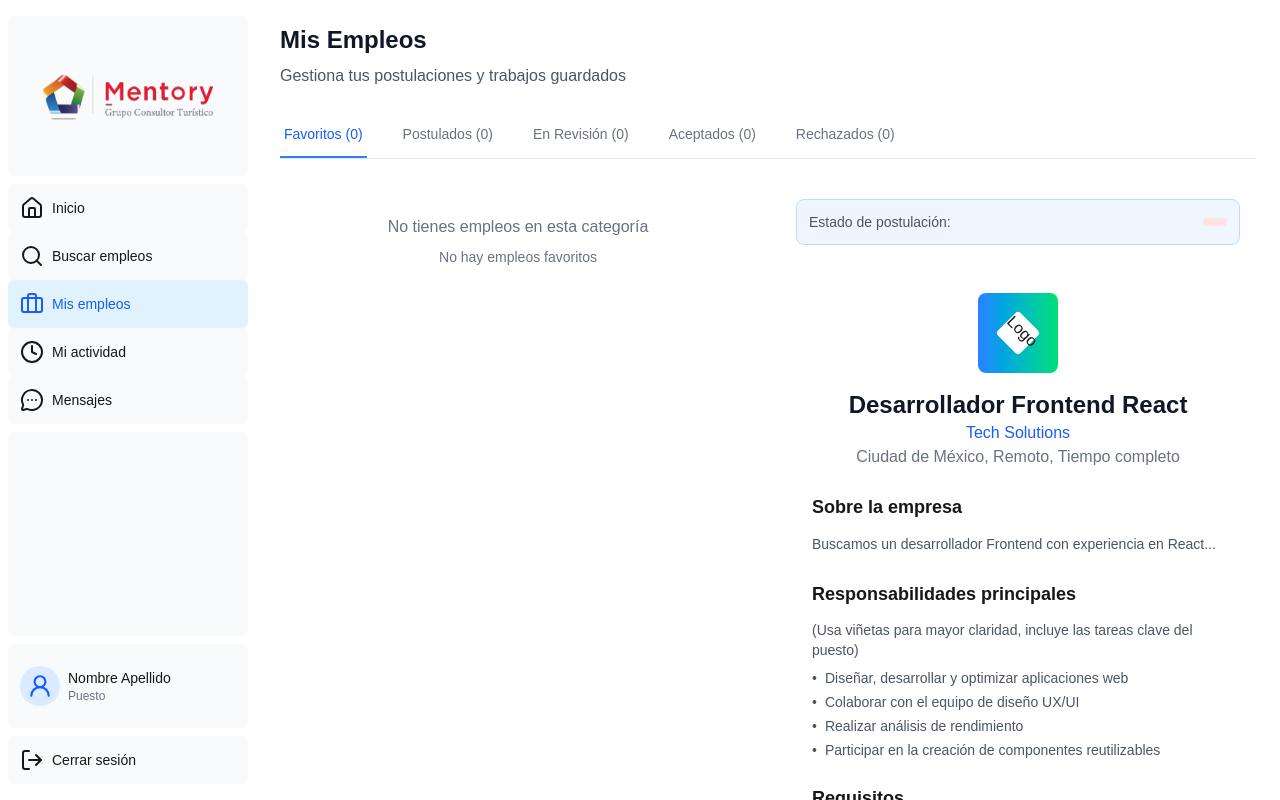
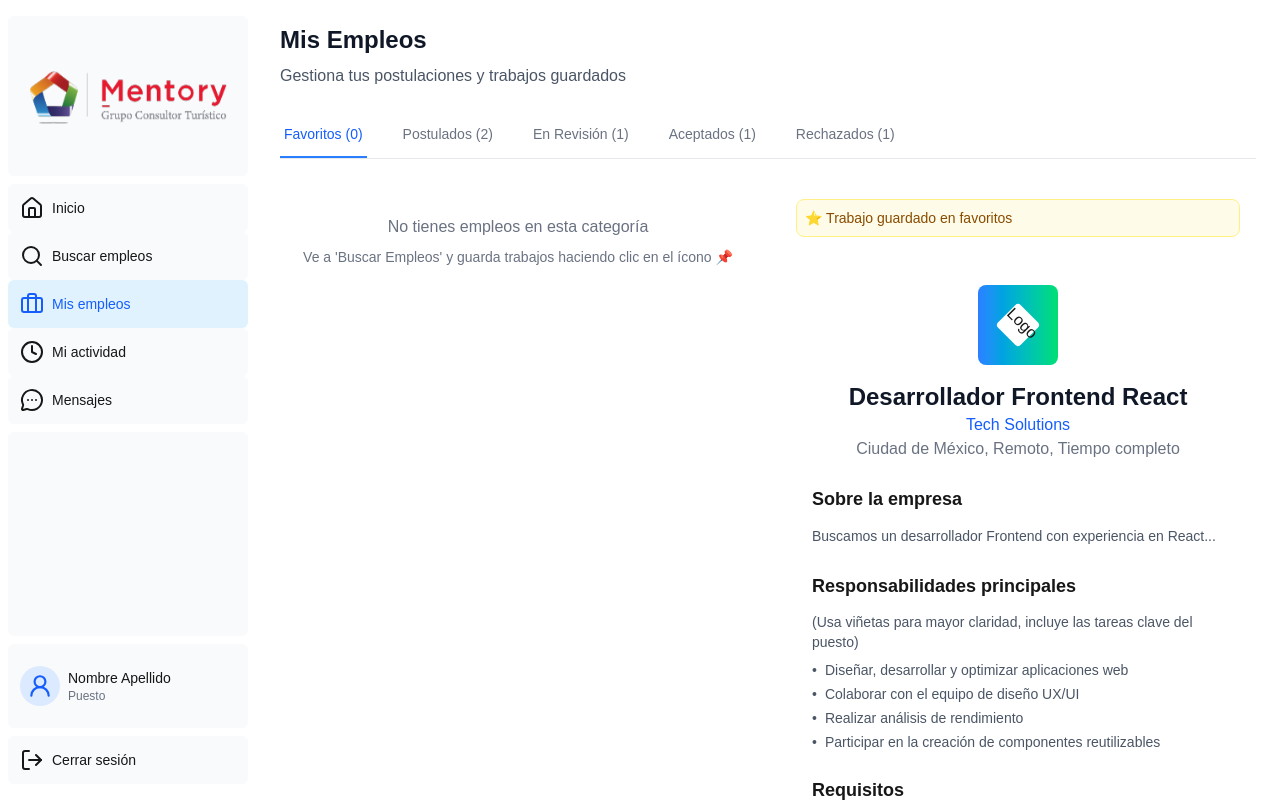
Before and after one commit to oscarquijanocruz/portal-empleo-frontend, a Next.js app: page /dashboard/candidato/mis-empleos in a window 1280 px wide. Built offline with nearby package versions, Linux system fonts and the light colour scheme.

Commit message:
cambios a estados postulaciones
se hizo un hook useJobApplication para manejar el estado de postulaciones

```diff
--- a/src/app/components/dashboard/JobCard.jsx
+++ b/src/app/components/dashboard/JobCard.jsx
@@ -43,7 +43,7 @@ export default function JobCard({
                 >
                   <div className="flex items-start justify-between">
                     <div className="flex items-center space-x-3 w-full">
-                      <div className="w-20 h-20 bg-gradient-to-r from-blue-500 to-green-400 rounded-lg flex items-center justify-center">
+                      <div className="w-24 h-24 bg-gradient-to-r from-blue-500 to-green-400 rounded-lg flex items-center justify-center">
                         <div className="w-6 h-6 bg-white rounded transform rotate-45"></div>
                       </div>
                       <div className='flex-1 flex-col'>
--- a/src/app/components/dashboard/JobDetail.jsx
+++ b/src/app/components/dashboard/JobDetail.jsx
@@ -15,7 +15,7 @@ export default function JobDetail({ job }) {
     }
 
     return(
-        <div className='p-4'>
+        <div className='p-4 sticky top-0'>
           <div className='space-y-4 overflow-hidden overflow-y-auto'>
               {/* Header */}
               <div className="justify-between mb-6">
--- a/src/app/components/dashboard/MessageDetail.jsx
+++ b/src/app/components/dashboard/MessageDetail.jsx
@@ -134,10 +134,6 @@ export default function MessageDetail({ message }) {
                             <Reply size={16} />
                             <span>Responder</span>
                         </button>
-                        <button className="flex items-center space-x-2 px-3 py-2 text-sm text-gray-600 hover:bg-gray-100 rounded">
-                            <Archive size={16} />
-                            <span>Archivar</span>
-                        </button>
                         <button className="flex items-center space-x-2 px-3 py-2 text-sm text-red-600 hover:bg-red-50 rounded">
                             <Trash2 size={16} />
                             <span>Eliminar</span>
--- a/src/app/components/dashboard/SideBar.jsx
+++ b/src/app/components/dashboard/SideBar.jsx
@@ -9,7 +9,7 @@ export default function SideBar() {
   return (
     <div className="flex h-full flex-col px-3 py-4 md:px-2">
       <Link
-        className="mb-2 flex h-20 items-center justify-center rounded-md bg-gray-50 p-4 md:h-40"
+        className="mb-2 flex h-20 items-center justify-center rounded-md bg-gray-50 md:h-40"
         href="/"
       >
         <div className="w-full text-black md:w-full">
@@ -36,10 +36,13 @@ export default function SideBar() {
             <p className="text-xs text-gray-500">Puesto</p>
           </div>
         </Link>
-        <button className="flex h-[48px] w-full grow items-center justify-center gap-2 rounded-md bg-gray-50 p-3 text-sm font-medium hover:bg-red-100 hover:text-red-600 md:flex-none md:justify-start md:p-2 md:px-3">
-            <LogOut className="w-6" />
-            <p className="hidden md:block">Cerrar sesión</p>
-        </button>
+        <Link
+          href="/auth/login"
+          className="flex h-[48px] w-full grow items-center justify-center gap-2 rounded-md bg-gray-50 p-3 text-sm font-medium hover:bg-red-100 hover:text-red-600 md:flex-none md:justify-start md:p-2 md:px-3"
+        >
+              <LogOut className="w-6" />
+              <p className="hidden md:block">Cerrar sesión</p>
+        </Link>
       </div>
     </div>
   );
--- a/src/app/dashboard/candidato/buscar-empleos/search-filters.jsx
+++ b/src/app/dashboard/candidato/buscar-empleos/search-filters.jsx
@@ -87,7 +87,7 @@ export default function SearchFilters({
         <select
           value={localFilters.modalidad}
           onChange={(e) => handleFilterChange('modalidad', e.target.value)}
-          className="bg-blue-950 text-white px-4 py-2 rounded-md hover:bg-blue-800 transition-colors"
+          className="bg-blue-950 text-white px-4 py-2 rounded-md hover:bg-blue-500 transition-colors"
         >
           <option value="">Modalidad</option>
           <option value="Remoto">Remoto</option>
@@ -98,7 +98,7 @@ export default function SearchFilters({
         <select
           value={localFilters.sueldo}
           onChange={(e) => handleFilterChange('sueldo', e.target.value)}
-          className="bg-blue-950 text-white px-4 py-2 rounded-md hover:bg-blue-800 transition-colors"
+          className="bg-blue-950 text-white px-4 py-2 rounded-md hover:bg-blue-500 transition-colors"
         >
           <option value="">Sueldo</option>
           <option value="15000">$15,000+</option>
@@ -110,7 +110,7 @@ export default function SearchFilters({
         <select
           value={localFilters.tipoContrato}
           onChange={(e) => handleFilterChange('tipoContrato', e.target.value)}
-          className="bg-blue-950 text-white px-4 py-2 rounded-md hover:bg-blue-800 transition-colors"
+          className="bg-blue-950 text-white px-4 py-2 rounded-md hover:bg-blue-500 transition-colors"
         >
           <option value="">Tipo de contrato</option>
           <option value="Tiempo completo">Tiempo completo</option>
@@ -122,7 +122,7 @@ export default function SearchFilters({
         <select
           value={localFilters.categoria}
           onChange={(e) => handleFilterChange('categoria', e.target.value)}
-          className="bg-blue-950 text-white px-4 py-2 rounded-md hover:bg-blue-800 transition-colors"
+          className="bg-blue-950 text-white px-4 py-2 rounded-md hover:bg-blue-500 transition-colors"
         >
           <option value="">Categoría</option>
           <option value="tecnologia">Tecnología</option>
--- a/src/app/dashboard/candidato/mis-empleos/page.jsx
+++ b/src/app/dashboard/candidato/mis-empleos/page.jsx
@@ -6,86 +6,87 @@ import { useJobs } from "../../../hooks/useJobs";
 import { useFavorites } from "../../../hooks/useFavorites";
 import { mockJobs } from "../../../data/mockData";
 
-// const userJobs = [
-//   // Estos podrían venir de una API o base de datos
-//   {
-//     id: 1,
-//     titulo: "Desarrollador Frontend Senior",
-//     empresa: "TechCorp",
-//     ubicacion: "Ciudad de México",
-//     modalidad: "Remoto",
-//     jornada: "Tiempo completo",
-//     salario: "45,000",
-//     estado: "postulado", // postulado, en_revision, rechazado, aceptado
-//     fechaPostulacion: "2024-01-15"
-//   },
-//   {
-//     id: 2,
-//     titulo: "UX/UI Designer",
-//     empresa: "DesignStudio",
-//     ubicacion: "Guadalajara",
-//     modalidad: "Híbrido",
-//     jornada: "Tiempo completo",
-//     salario: "35,000",
-//     estado: "en_revision",
-//     fechaPostulacion: "2024-01-12"
-//   },
-//   {
-//     id: 3,
-//     titulo: "Chef",
-//     empresa: "Pizzeria",
-//     ubicacion: "Puebla",
-//     modalidad: "Presencial",
-//     jornada: "Tiempo completo",
-//     salario: "35,000",
-//     estado: "aceptado",
-//     fechaPostulacion: "2024-01-12"
-//   },
-//   {
-//     id: 4,
-//     titulo: "UX/UI Designer",
-//     empresa: "DesignStudio",
-//     ubicacion: "Guadalajara",
-//     modalidad: "Híbrido",
-//     jornada: "Tiempo completo",
-//     salario: "35,000",
-//     estado: "rechazado",
-//     fechaPostulacion: "2024-01-12"
-//   },
-// ];
-
-export default function MisEmpleosPage({ job }) {
+export default function MisEmpleosPage() {
   const [activeTab, setActiveTab] = useState("favoritos");
 
-  // ✅ Usar el hook de jobs con datos específicos del usuario
-  const {
-    selectedJob,
-    handleJobSelect,
-    handleTabChange
-  } = useJobs(mockJobs);
+  // DATOS SIMPLES - Solo para maquetado
+  // En producción esto vendrá del backend
+  const [misPostulaciones] = useState([
+    {
+      jobId: 1, // Se relaciona con mockJobs
+      estado: "postulado",
+      fechaPostulacion: "2024-01-15"
+    },
+    {
+      jobId: 2,
+      estado: "en_revision",
+      fechaPostulacion: "2024-01-12"
+    },
+    {
+      jobId: 3,
+      estado: "aceptado",
+      fechaPostulacion: "2024-01-10"
+    },
+    {
+      jobId: 4,
+      estado: "postulado",
+      fechaPostulacion: "2024-01-10"
+    },
+    {
+      jobId: 5,
+      estado: "rechazado",
+      fechaPostulacion: "2024-01-08"
+    }
+  ]);
 
-  // ✅ Hook de favoritos
-  const { favorites, toggleFavorite, isFavorite } = useFavorites();
+  const { selectedJob, handleJobSelect } = useJobs(mockJobs);
+  const { favorites, toggleFavorite, isFavorite, getFavoriteJobs } = useFavorites();
 
-  // Filtrar jobs según el tab activo
+  // FUNCIÓN SIMPLE - Combinar datos de mock con estados
+  const getJobsWithStatus = (estado) => {
+    const postulacionesConEstado = misPostulaciones.filter(p => p.estado === estado);
+
+    return postulacionesConEstado.map(postulacion => {
+      const job = mockJobs.find(j => j.id === postulacion.jobId);
+      return job ? {
+        ...job,
+        // Agregamos los dos campos que necesitas
+        estado: postulacion.estado,
+        fechaPostulacion: postulacion.fechaPostulacion
+      } : null;
+    }).filter(Boolean); // Quitar nulls
+  };
+
+  // Obtener trabajos según el tab
   const getJobsByTab = (tab) => {
     switch(tab) {
       case "favoritos":
-        return mockJobs.filter(job => favorites.has(job.id));
+        return getFavoriteJobs(mockJobs);
       case "postulados":
-        return mockJobs.filter(job => job.estado === "postulado");
+        return getJobsWithStatus("postulado");
       case "en_revision":
-        return mockJobs.filter(job => job.estado === "en_revision");
+        return getJobsWithStatus("en_revision");
+      case "aceptados":
+        return getJobsWithStatus("aceptado");
       case "rechazados":
-        return mockJobs.filter(job => job.estado === "rechazado");
-      case "aceptados":
-        return mockJobs.filter(job => job.estado === "aceptado");
+        return getJobsWithStatus("rechazado");
       default:
-        return mockJobs;
+        return [];
     }
   };
 
   const currentJobs = getJobsByTab(activeTab);
+
+  // Contadores simples
+  const getCounts = () => ({
+    favoritos: getFavoriteJobs(mockJobs).length,
+    postulados: getJobsWithStatus("postulado").length,
+    en_revision: getJobsWithStatus("en_revision").length,
+    aceptados: getJobsWithStatus("aceptado").length,
+    rechazados: getJobsWithStatus("rechazado").length
+  });
+
+  const counts = getCounts();
 
   return (
     <div className="h-full flex flex-col">
@@ -99,11 +100,11 @@ export default function MisEmpleosPage({ job }) {
       <div className="mb-6 border-b border-gray-200">
         <div className="flex space-x-8">
           {[
-            { key: "favoritos", label: "Favoritos", count: getJobsByTab("favoritos").length },
-            { key: "postulados", label: "Postulados", count: getJobsByTab("postulados").length },
-            { key: "en_revision", label: "En Revisión", count: getJobsByTab("en_revision").length },
-            { key: "aceptados", label: "Aceptados", count: getJobsByTab("aceptados").length },
-            { key: "rechazados", label: "Rechazados", count: getJobsByTab("rechazados").length }
+            { key: "favoritos", label: "Favoritos", count: counts.favoritos },
+            { key: "postulados", label: "Postulados", count: counts.postulados },
+            { key: "en_revision", label: "En Revisión", count: counts.en_revision },
+            { key: "aceptados", label: "Aceptados", count: counts.aceptados },
+            { key: "rechazados", label: "Rechazados", count: counts.rechazados }
           ].map((tab) => (
             <button
               key={tab.key}
@@ -136,34 +137,23 @@ export default function MisEmpleosPage({ job }) {
             <div className="text-center py-8 text-gray-500">
               <p>No tienes empleos en esta categoría</p>
               <p className="text-sm mt-2">
-                {activeTab === "postulados"
-                  ? "Busca empleos y postulate para verlos aquí"
+                {activeTab === "favoritos"
+                  ? "Ve a 'Buscar Empleos' y guarda trabajos haciendo clic en el ícono 📌"
+                  : activeTab === "postulados"
+                  ? "Busca empleos y postúlate para verlos aquí"
                   : `No hay empleos ${activeTab.replace("_", " ")}`
                 }
               </p>
             </div>
           )}
-
-          {/* Tab favoritos */}
-          {favorites.length > 0 ? (
-            <JobCard
-              jobs={mockJobs.filter(job => favorites.has(job.id))}
-              onJobSelect={handleJobSelect}
-              favorites={favorites}
-              onToggleFavorite={toggleFavorite}
-            />
-          ) : (
-            <div className="text-center py-8 text-gray-500">
         </div>
-          )}
-        </div>
-
 
         {/* Panel de detalles */}
         <div className="p-4 space-y-4">
           {selectedJob ? (
             <div>
-              {/* Estado de la postulación */}
+              {/* ✅ Info de postulación - Solo si tiene estado */}
+              {selectedJob.estado && (
                 <div className="mb-4 p-3 rounded-lg bg-blue-50 border border-blue-200">
                   <div className="flex items-center justify-between">
                     <span className="text-sm text-gray-600">Estado de postulación:</span>
@@ -176,7 +166,7 @@ export default function MisEmpleosPage({ job }) {
                         ? "bg-green-100 text-green-800"
                         : "bg-red-100 text-red-800"
                     }`}>
-                    {selectedJob.estado} {/* {selectedJob.estado.replace("_", " ").toUpperCase()} */}
+                      {selectedJob.estado.replace("_", " ").toUpperCase()}
                     </span>
                   </div>
                   {selectedJob.fechaPostulacion && (
@@ -185,6 +175,14 @@ export default function MisEmpleosPage({ job }) {
                     </p>
                   )}
                 </div>
+              )}
+
+              {/* Indicador de favorito */}
+              {activeTab === "favoritos" && (
+                <div className="mb-4 p-2 rounded-lg bg-yellow-50 border border-yellow-200">
+                  <p className="text-sm text-yellow-800">⭐ Trabajo guardado en favoritos</p>
+                </div>
+              )}
 
               {/* Detalles del trabajo */}
               <JobDetail
--- /dev/null
+++ b/src/app/hooks/useExplorer.jsx
@@ -0,0 +1,27 @@
+//logica para explorar
+
+'use client'
+import { useState } from 'react';
+
+export const useExplorer = () => {
+  // Inicializar desde localStorage
+  const [explorer, setExplorer] = useState(() => {
+    if (typeof window !== 'undefined') {
+      try {
+        const saved = localStorage.getItem('jobExplorer');
+        return saved ? new Set(JSON.parse(saved)) : new Set();
+      } catch (error) {
+        console.error('Error loading new jobs:', error);
+        return new Set();
+      }
+    }
+    return new Set();
+  });
+
+  const explorerCount = explorer.size;
+
+  return {
+    explorer,
+    explorerCount
+  };
+};
--- a/src/app/hooks/useFavorites.jsx
+++ b/src/app/hooks/useFavorites.jsx
@@ -1,23 +1,50 @@
 'use client'
-import { useState, useCallback } from 'react';
+import { useState, useCallback, useEffect } from 'react';
 
 export const useFavorites = () => {
-  const [favorites, setFavorites] = useState(new Set());
+  // ✅ Inicializar desde localStorage
+  const [favorites, setFavorites] = useState(() => {
+    if (typeof window !== 'undefined') {
+      try {
+        const saved = localStorage.getItem('jobFavorites');
+        return saved ? new Set(JSON.parse(saved)) : new Set();
+      } catch (error) {
+        console.error('Error loading favorites:', error);
+        return new Set();
+      }
+    }
+    return new Set();
+  });
+
+  // ✅ Persistir en localStorage cada vez que cambien los favoritos
+  useEffect(() => {
+    if (typeof window !== 'undefined') {
+      try {
+        localStorage.setItem('jobFavorites', JSON.stringify([...favorites]));
+      } catch (error) {
+        console.error('Error saving favorites:', error);
+      }
+    }
+  }, [favorites]);
 
   const toggleFavorite = useCallback((jobId) => {
+    if (!jobId) return; // ✅ Validación adicional
+
     setFavorites(prev => {
       const newFavorites = new Set(prev);
       if (newFavorites.has(jobId)) {
         newFavorites.delete(jobId);
+        console.log(`Removed job ${jobId} from favorites`);
       } else {
         newFavorites.add(jobId);
+        console.log(`Added job ${jobId} to favorites`);
       }
       return newFavorites;
     });
   }, []);
 
   const isFavorite = useCallback((jobId) => {
-    return favorites.has(jobId);
+    return jobId ? favorites.has(jobId) : false;
   }, [favorites]);
 
   const getFavoriteJobs = useCallback((allJobs) => {
@@ -26,11 +53,17 @@ export const useFavorites = () => {
 
   const favoriteCount = favorites.size;
 
+  // ✅ Función para limpiar todos los favoritos (opcional)
+  const clearAllFavorites = useCallback(() => {
+    setFavorites(new Set());
+  }, []);
+
   return {
     favorites,
     toggleFavorite,
     isFavorite,
     getFavoriteJobs,
-    favoriteCount
+    favoriteCount,
+    clearAllFavorites
   };
 };
--- /dev/null
+++ b/src/app/hooks/useJobApplications .jsx
@@ -0,0 +1,116 @@
+'use client'
+import { useState, useCallback, useEffect, useMemo } from 'react';
+
+export const useJobApplications = (candidateId) => {
+  // Estado de las postulaciones del candidato actual
+  const [applications, setApplications] = useState(() => {
+    if (typeof window !== 'undefined') {
+      try {
+        const saved = localStorage.getItem(`jobApplications_${candidateId}`);
+        return saved ? JSON.parse(saved) : [];
+      } catch (error) {
+        console.error('Error loading applications:', error);
+        return [];
+      }
+    }
+    return [];
+  });
+
+  // Persistir aplicaciones en localStorage
+  useEffect(() => {
+    if (typeof window !== 'undefined') {
+      try {
+        localStorage.setItem(`jobApplications_${candidateId}`, JSON.stringify(applications));
+      } catch (error) {
+        console.error('Error saving applications:', error);
+      }
+    }
+  }, [applications, candidateId]);
+
+  // Postularse a un trabajo
+  const applyToJob = useCallback((jobId) => {
+    const existingApplication = applications.find(app => app.jobId === jobId);
+
+    if (existingApplication) {
+      console.log('Ya te has postulado a este trabajo');
+      return false;
+    }
+
+    const newApplication = {
+      id: Date.now(), // En producción sería generado por el backend
+      candidateId,
+      jobId,
+      estado: 'postulado',
+      fechaPostulacion: new Date().toISOString(),
+      fechaActualizacion: new Date().toISOString(),
+      notas: ''
+    };
+
+    setApplications(prev => [...prev, newApplication]);
+    console.log(`Te has postulado al trabajo ${jobId}`);
+    return true;
+  }, [applications, candidateId]);
+
+  //  Obtener estado de una postulación específica
+  const getJobApplicationStatus = useCallback((jobId) => {
+    const application = applications.find(app => app.jobId === jobId);
+    return application?.estado || null;
+  }, [applications]);
+
+  // Verificar si ya se postuló a un trabajo
+  const hasAppliedToJob = useCallback((jobId) => {
+    return applications.some(app => app.jobId === jobId);
+  }, [applications]);
+
+  // Obtener trabajos por estado
+  const getJobsByStatus = useCallback((allJobs, status) => {
+    const jobIdsWithStatus = applications
+      .filter(app => app.estado === status)
+      .map(app => app.jobId);
+
+    return allJobs
+      .filter(job => jobIdsWithStatus.includes(job.id))
+      .map(job => {
+        const application = applications.find(app => app.jobId === job.id);
+        return {
+          ...job,
+          applicationInfo: application
+        };
+      });
+  }, [applications]);
+
+  // Estadísticas rápidas
+  const stats = useMemo(() => ({
+    total: applications.length,
+    postulados: applications.filter(app => app.estado === 'postulado').length,
+    enRevision: applications.filter(app => app.estado === 'en_revision').length,
+    aceptados: applications.filter(app => app.estado === 'aceptado').length,
+    rechazados: applications.filter(app => app.estado === 'rechazado').length,
+  }), [applications]);
+
+  // Simular cambio de estado (normalmente vendría del backend)
+  const updateApplicationStatus = useCallback((jobId, newStatus, notes = '') => {
+    setApplications(prev =>
+      prev.map(app =>
+        app.jobId === jobId
+          ? {
+              ...app,
+              estado: newStatus,
+              fechaActualizacion: new Date().toISOString(),
+              notas: notes
+            }
+          : app
+      )
+    );
+  }, []);
+
+  return {
+    applications,
+    applyToJob,
+    getJobApplicationStatus,
+    hasAppliedToJob,
+    getJobsByStatus,
+    updateApplicationStatus,
+    stats
+  };
+};
```
Also changed, not shown: src/app/dashboard/candidato/buscar-empleos/page.jsx (+15 -9 lines), src/app/dashboard/candidato/mi-perfil/page.jsx (+62 -6 lines). Lines whose indentation alone changed are shown as unchanged.
